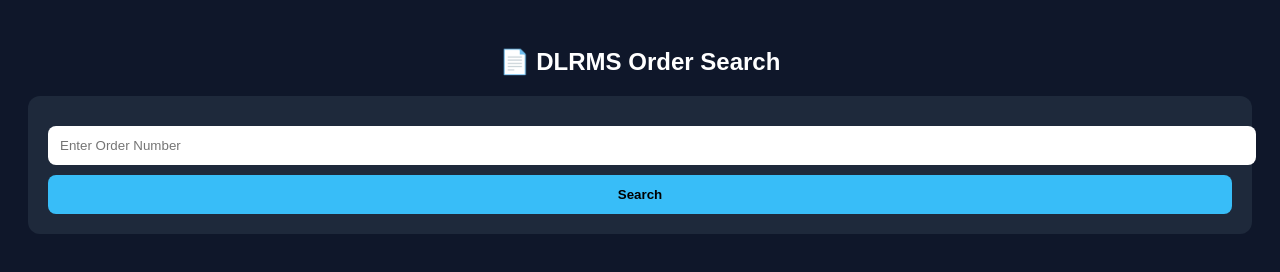
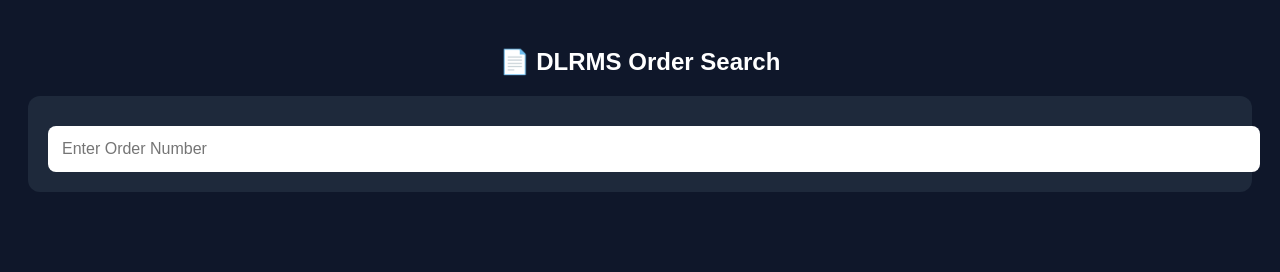
Before and after one commit to itzhossain/dlrms-panel, a website: page index.html in a window 1280 px wide. Drawn offline with Linux system fonts and the light colour scheme.

Commit message:
Update index.html

```diff
--- a/index.html
+++ b/index.html
@@ -17,16 +17,13 @@ body {
   padding:20px;
   border-radius:12px;
 }
-input, button {
+input {
   width:100%;
-  padding:12px;
+  padding:14px;
   margin-top:10px;
   border-radius:8px;
   border:none;
-}
-button {
-  background:#38bdf8;
-  font-weight:bold;
+  font-size:16px;
 }
 </style>
 
@@ -36,23 +33,25 @@ button {
 <h2>📄 DLRMS Order Search</h2>
 
 <div class="box">
-  <input id="id" placeholder="Enter Order Number">
-  <button onclick="go()">Search</button>
+  <input id="id" placeholder="Enter Order Number" oninput="go()">
 </div>
 
 <script>
+let timeout;
+
 function go(){
+ clearTimeout(timeout);
+
  let id = document.getElementById('id').value;
 
- if(!id){
-   alert("Order number likho");
-   return;
- }
+ if(id.length < 5) return;
 
- window.open(
+ timeout = setTimeout(()=>{
+  window.open(
    "https://citizen.dlrms.land.gov.bd/?ORDER_ID_FOR_DETAILS=" + id,
    "_blank"
- );
+  );
+ }, 800);
 }
 </script>
 
```
